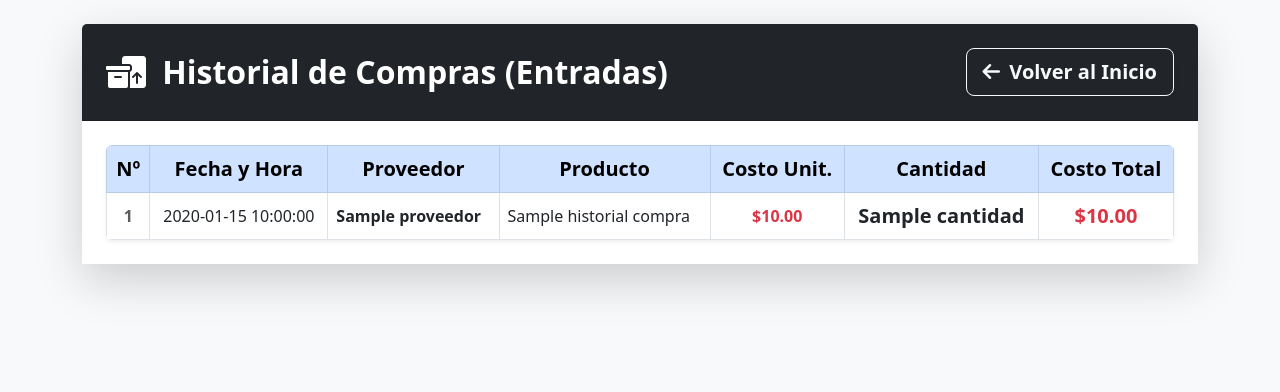
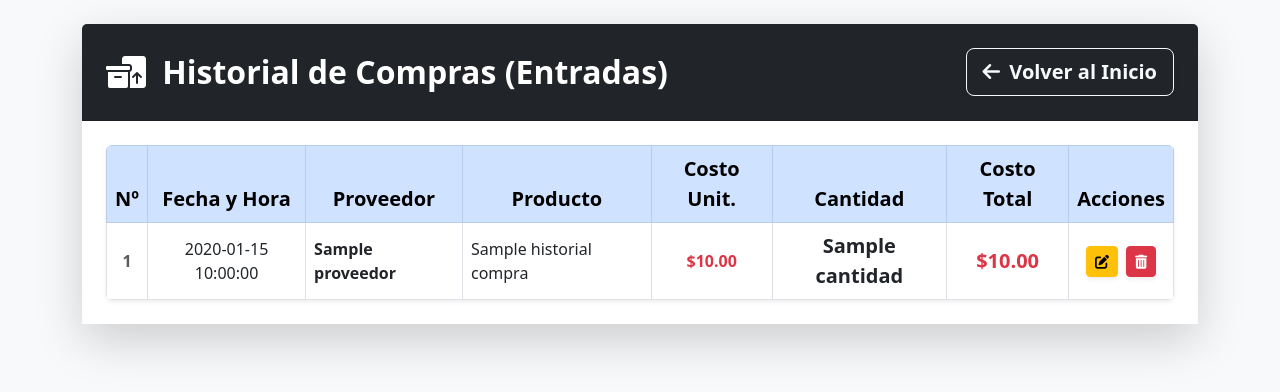
Before and after one commit to ventasrespondeya-cell/Control-de-Inventario---Pinturas-JAM, a Flask app: page /historial_compras in a window 1280 px wide. Shown: the top 392 px of the page. Run offline with Flask 3, Linux system fonts and the light colour scheme; the visitor is signed in with stand-in values (Sample User, id 1); a database or web service that is not in the repository returns one stand-in record (values such as "Sample title"); parts of the project's set-up code (start-up, migrations or seed data) failed here and were passed over; some libraries are stand-ins or nearby versions.

Commit message:
Update historial_compras.html

```diff
--- a/templates/historial_compras.html
+++ b/templates/historial_compras.html
@@ -27,6 +27,7 @@
                                 <th>Costo Unit.</th>
                                 <th>Cantidad</th>
                                 <th>Costo Total</th>
+                                <th>Acciones</th>
                             </tr>
                         </thead>
                         <tbody class="bg-white">
@@ -39,6 +40,12 @@
                                 <td class="text-center text-danger fw-bold">${{ "%.2f"|format(c.costo_unitario) }}</td>
                                 <td class="text-center fs-5 fw-bold">{{ c.cantidad }}</td>
                                 <td class="text-center text-danger fw-bold fs-5">${{ "%.2f"|format(c.costo_total) }}</td>
+                                <td class="text-center">
+                                    <div class="d-flex justify-content-center gap-2">
+                                        <a href="/editar_compra/{{ c.id }}" class="btn btn-warning btn-sm fw-bold shadow-sm" title="Editar compra"><i class="fas fa-edit"></i></a>
+                                        <a href="/eliminar_compra/{{ c.id }}" class="btn btn-danger btn-sm fw-bold shadow-sm" title="Eliminar compra" onclick="return confirm('¿Seguro que deseas eliminar esta compra? Se restará la cantidad del stock actual.');"><i class="fas fa-trash-alt"></i></a>
+                                    </div>
+                                </td>
                             </tr>
                             {% endfor %}
                         </tbody>
```
